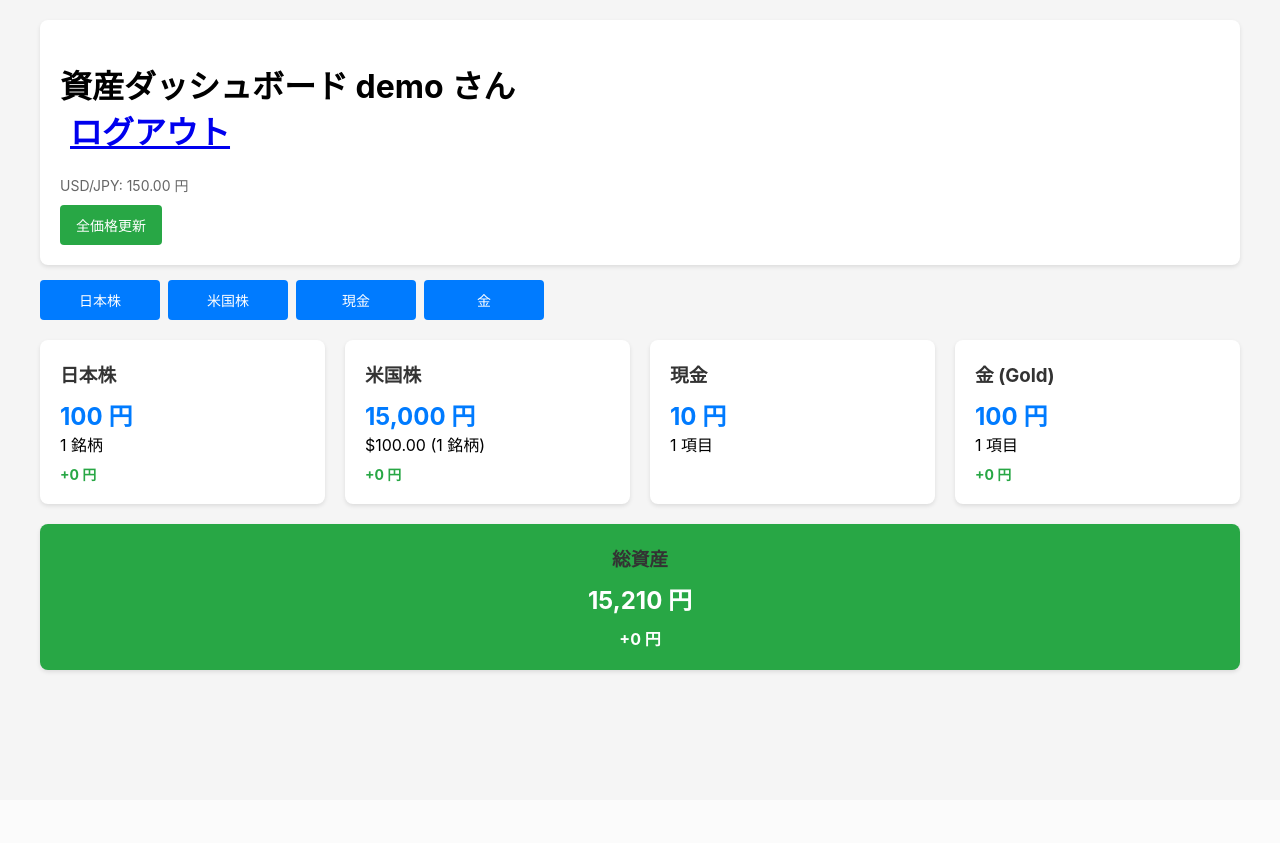
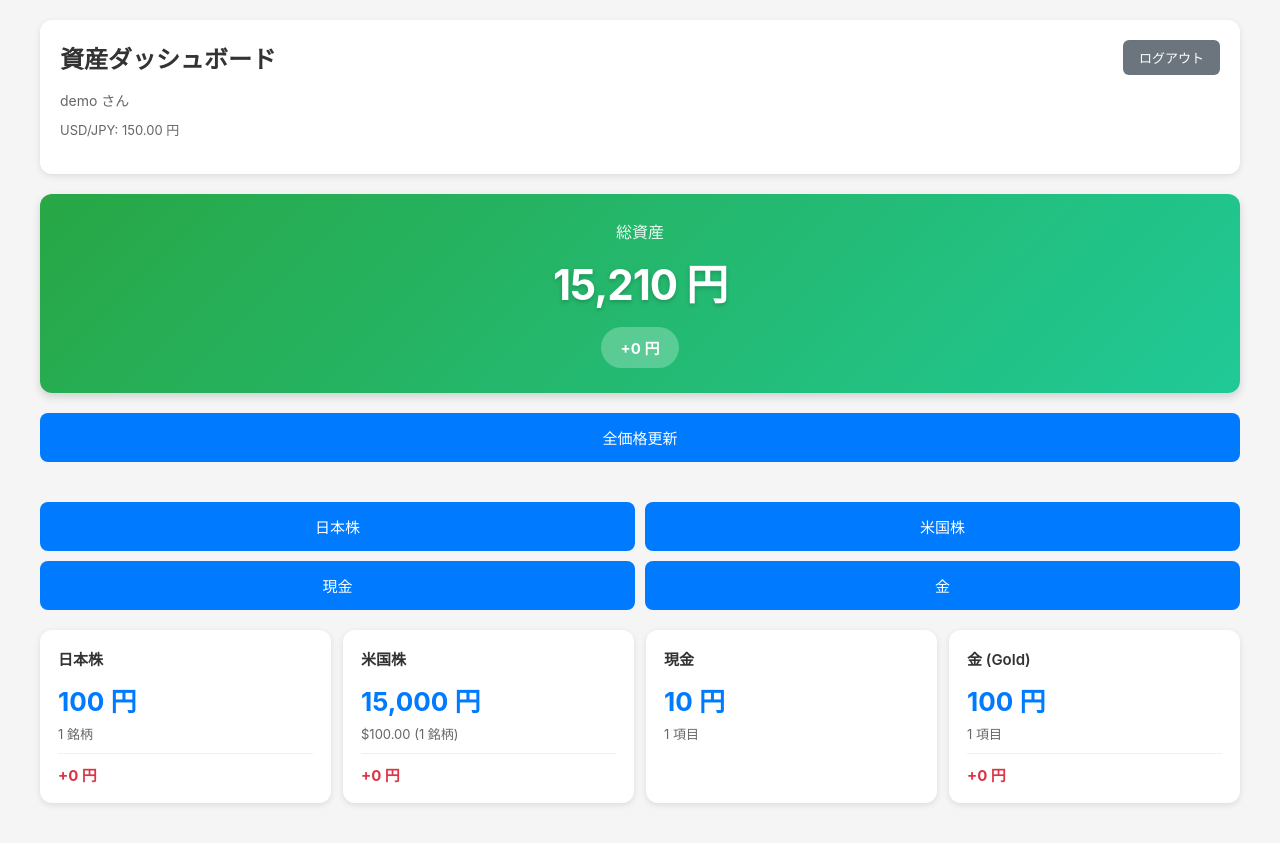
Before and after one commit to kinopiokinopiko/kinopio-1, a Flask app: page /dashboard in a window 1280 px wide. Before the commit the page ends 673 px from the top, so only its background shows below. Run offline with Flask 3, Linux system fonts and the light colour scheme; a user stored in the database is signed in; tables that the repository leaves empty hold one stand-in row (values such as "Sample post"); a database or web service that is not in the repository returns one stand-in record (values such as "Sample title"); data that the repository does not hold is empty; some libraries are stand-ins or nearby versions.

Commit message:
Update dashboard.html

```diff
--- a/templates/dashboard.html
+++ b/templates/dashboard.html
@@ -4,78 +4,231 @@
 
 {% block extra_styles %}
 <style>
+    .header-container {
+        background: white;
+        padding: 20px;
+        border-radius: 12px;
+        margin-bottom: 20px;
+        box-shadow: 0 2px 6px rgba(0,0,0,0.1);
+    }
+    .header-top {
+        display: flex;
+        justify-content: space-between;
+        align-items: center;
+        margin-bottom: 15px;
+    }
+    .header-top h1 {
+        margin: 0;
+        font-size: 24px;
+        color: #333;
+    }
+    .logout-btn-small {
+        background: #6c757d;
+        color: white;
+        padding: 8px 16px;
+        text-decoration: none;
+        border-radius: 6px;
+        font-size: 13px;
+        border: none;
+        cursor: pointer;
+        transition: background 0.3s;
+    }
+    .logout-btn-small:hover {
+        background: #5a6268;
+    }
+    .user-info {
+        color: #666;
+        font-size: 14px;
+        margin-bottom: 10px;
+    }
+    .rate-info {
+        color: #666;
+        font-size: 13px;
+        margin-bottom: 15px;
+    }
+
+    /* 総資産カード */
+    .total-assets-card {
+        background: linear-gradient(135deg, #28a745 0%, #20c997 100%);
+        color: white;
+        border-radius: 12px;
+        padding: 25px;
+        margin-bottom: 20px;
+        box-shadow: 0 4px 8px rgba(0,0,0,0.15);
+        text-align: center;
+    }
+    .total-assets-label {
+        font-size: 16px;
+        opacity: 0.9;
+        margin-bottom: 8px;
+        font-weight: 500;
+    }
+    .total-assets-value {
+        font-size: 42px;
+        font-weight: bold;
+        margin-bottom: 15px;
+        text-shadow: 0 2px 4px rgba(0,0,0,0.2);
+        letter-spacing: -1px;
+    }
+    .total-profit {
+        font-size: 22px;
+        font-weight: bold;
+        padding: 10px 20px;
+        background: rgba(255,255,255,0.25);
+        border-radius: 25px;
+        display: inline-block;
+    }
+    .total-profit.profit-red {
+        color: #fff;
+    }
+    .total-profit.profit-green {
+        color: #fff;
+    }
+
+    .update-all-btn {
+        width: 100%;
+        background: #007bff;
+        color: white;
+        padding: 14px;
+        border: none;
+        border-radius: 8px;
+        font-size: 15px;
+        font-weight: 500;
+        cursor: pointer;
+        margin-bottom: 20px;
+        transition: background 0.3s;
+    }
+    .update-all-btn:hover {
+        background: #0056b3;
+    }
+
+    /* 資産カードグリッド */
     .asset-grid {
         display: grid;
-        grid-template-columns: repeat(auto-fit, minmax(250px, 1fr));
-        gap: 20px;
+        grid-template-columns: repeat(2, 1fr);
+        gap: 12px;
         margin: 20px 0;
     }
     .asset-card {
         background: white;
-        padding: 20px;
-        border-radius: 8px;
-        box-shadow: 0 2px 4px rgba(0,0,0,0.1);
+        padding: 18px;
+        border-radius: 12px;
+        box-shadow: 0 2px 6px rgba(0,0,0,0.1);
+        transition: transform 0.2s, box-shadow 0.2s;
+    }
+    .asset-card:hover {
+        transform: translateY(-2px);
+        box-shadow: 0 4px 12px rgba(0,0,0,0.15);
     }
     .asset-card h3 {
-        margin: 0 0 10px 0;
+        margin: 0 0 12px 0;
         color: #333;
+        font-size: 15px;
+        font-weight: 600;
     }
     .asset-value {
-        font-size: 24px;
+        font-size: 26px;
         font-weight: bold;
         color: #007bff;
+        margin-bottom: 6px;
     }
-    .total-card {
-        background: #28a745;
-        color: white;
-        grid-column: 1 / -1;
-        text-align: center;
-    }
-    .total-card .asset-value {
-        color: white;
-    }
-    .rate-info {
+    .asset-count {
         color: #666;
-        font-size: 14px;
-        margin: 10px 0;
+        font-size: 13px;
+        margin-bottom: 10px;
     }
     .profit-info {
-        margin-top: 8px;
-        font-size: 14px;
+        margin-top: 10px;
+        padding-top: 10px;
+        border-top: 1px solid #f0f0f0;
     }
-    .profit {
+    .profit-red {
+        color: #dc3545;
+        font-weight: bold;
+        font-size: 15px;
+    }
+    .profit-green {
         color: #28a745;
         font-weight: bold;
+        font-size: 15px;
     }
-    .loss {
-        color: #dc3545;
-        font-weight: bold;
+
+    /* ナビゲーションボタン */
+    .nav-links {
+        margin: 20px 0;
+        display: grid;
+        grid-template-columns: repeat(2, 1fr);
+        gap: 10px;
     }
-    .total-profit {
-        font-size: 16px;
-        margin-top: 10px;
+    .nav-links a {
+        display: block;
+        padding: 14px;
+        background: #007bff;
+        color: white;
+        text-decoration: none;
+        border-radius: 8px;
+        font-size: 15px;
+        font-weight: 500;
+        text-align: center;
+        transition: background 0.3s;
     }
-    .total-profit .profit,
-    .total-profit .loss {
-        color: white;
+    .nav-links a:hover {
+        background: #0056b3;
+    }
+
+    @media (max-width: 768px) {
+        .header-top h1 {
+            font-size: 20px;
+        }
+        .total-assets-value {
+            font-size: 36px;
+        }
+        .total-profit {
+            font-size: 20px;
+        }
+        .asset-value {
+            font-size: 22px;
+        }
+        .asset-grid {
+            grid-template-columns: 1fr;
+        }
+    }
+
+    @media (min-width: 769px) {
+        .asset-grid {
+            grid-template-columns: repeat(4, 1fr);
+        }
     }
 </style>
 {% endblock %}
 
 {% block content %}
-<div class="header">
-    <h1>資産ダッシュボード
-        <span class="user-info">
-            {{ username }} さん
-            <a href="{{ url_for('logout') }}" class="nav-links logout-btn" style="margin: 0 0 0 10px;">ログアウト</a>
-        </span>
-    </h1>
+<div class="header-container">
+    <div class="header-top">
+        <h1>資産ダッシュボード</h1>
+        <a href="{{ url_for('logout') }}" class="logout-btn-small">ログアウト</a>
+    </div>
+    <div class="user-info">{{ username }} さん</div>
     <div class="rate-info">USD/JPY: {{ "{:.2f}".format(usd_jpy) }} 円</div>
-    <form method="post" action="{{ url_for('update_all_prices') }}" style="display: inline;">
-        <button type="submit" class="update-btn" onclick="return confirm('全ての価格を更新しますか？時間がかかる場合があります。')">全価格更新</button>
-    </form>
 </div>
 
+<!-- 総資産カード -->
+<div class="total-assets-card">
+    <div class="total-assets-label">総資産</div>
+    <div class="total-assets-value">{{ "{:,.0f}".format(total_assets) }} 円</div>
+    <div class="total-profit {% if total_profit >= 0 %}profit-red{% else %}profit-green{% endif %}">
+        {% if total_profit >= 0 %}+{% endif %}{{ "{:,.0f}".format(total_profit) }} 円
+    </div>
+</div>
+
+<!-- 全価格更新ボタン -->
+<form method="post" action="{{ url_for('update_all_prices') }}" style="margin: 0;">
+    <button type="submit" class="update-all-btn" onclick="return confirm('全ての価格を更新しますか？時間がかかる場合があります。')">
+        全価格更新
+    </button>
+</form>
+
+<!-- ナビゲーションボタン -->
 <div class="nav-links">
     <a href="{{ url_for('manage_assets', asset_type='jp_stock') }}">日本株</a>
     <a href="{{ url_for('manage_assets', asset_type='us_stock') }}">米国株</a>
@@ -83,61 +236,44 @@
     <a href="{{ url_for('manage_assets', asset_type='gold') }}">金</a>
 </div>
 
+<!-- 資産カードグリッド -->
 <div class="asset-grid">
     <div class="asset-card">
         <h3>日本株</h3>
         <div class="asset-value">{{ "{:,.0f}".format(jp_total) }} 円</div>
-        <div>{{ jp_stocks|length }} 銘柄</div>
+        <div class="asset-count">{{ jp_stocks|length }} 銘柄</div>
         <div class="profit-info">
-            {% if jp_profit >= 0 %}
-                <span class="profit">+{{ "{:,.0f}".format(jp_profit) }} 円</span>
-            {% else %}
-                <span class="loss">{{ "{:,.0f}".format(jp_profit) }} 円</span>
-            {% endif %}
+            <span class="{% if jp_profit >= 0 %}profit-red{% else %}profit-green{% endif %}">
+                {% if jp_profit >= 0 %}+{% endif %}{{ "{:,.0f}".format(jp_profit) }} 円
+            </span>
         </div>
     </div>
 
     <div class="asset-card">
         <h3>米国株</h3>
         <div class="asset-value">{{ "{:,.0f}".format(us_total_jpy) }} 円</div>
-        <div>${{ "{:,.2f}".format(us_total_usd) }} ({{ us_stocks|length }} 銘柄)</div>
+        <div class="asset-count">${{ "{:,.2f}".format(us_total_usd) }} ({{ us_stocks|length }} 銘柄)</div>
         <div class="profit-info">
-            {% if us_profit_jpy >= 0 %}
-                <span class="profit">+{{ "{:,.0f}".format(us_profit_jpy) }} 円</span>
-            {% else %}
-                <span class="loss">{{ "{:,.0f}".format(us_profit_jpy) }} 円</span>
-            {% endif %}
+            <span class="{% if us_profit_jpy >= 0 %}profit-red{% else %}profit-green{% endif %}">
+                {% if us_profit_jpy >= 0 %}+{% endif %}{{ "{:,.0f}".format(us_profit_jpy) }} 円
+            </span>
         </div>
     </div>
 
     <div class="asset-card">
         <h3>現金</h3>
         <div class="asset-value">{{ "{:,.0f}".format(cash_total) }} 円</div>
-        <div>{{ cash_items|length }} 項目</div>
+        <div class="asset-count">{{ cash_items|length }} 項目</div>
     </div>
 
     <div class="asset-card">
         <h3>金 (Gold)</h3>
         <div class="asset-value">{{ "{:,.0f}".format(gold_total) }} 円</div>
-        <div>{{ gold_items|length }} 項目</div>
+        <div class="asset-count">{{ gold_items|length }} 項目</div>
         <div class="profit-info">
-            {% if gold_profit >= 0 %}
-                <span class="profit">+{{ "{:,.0f}".format(gold_profit) }} 円</span>
-            {% else %}
-                <span class="loss">{{ "{:,.0f}".format(gold_profit) }} 円</span>
-            {% endif %}
-        </div>
-    </div>
-
-    <div class="asset-card total-card">
-        <h3>総資産</h3>
-        <div class="asset-value">{{ "{:,.0f}".format(total_assets) }} 円</div>
-        <div class="profit-info total-profit">
-            {% if total_profit >= 0 %}
-                <span class="profit">+{{ "{:,.0f}".format(total_profit) }} 円</span>
-            {% else %}
-                <span class="loss">{{ "{:,.0f}".format(total_profit) }} 円</span>
-            {% endif %}
+            <span class="{% if gold_profit >= 0 %}profit-red{% else %}profit-green{% endif %}">
+                {% if gold_profit >= 0 %}+{% endif %}{{ "{:,.0f}".format(gold_profit) }} 円
+            </span>
         </div>
     </div>
 </div>
```
